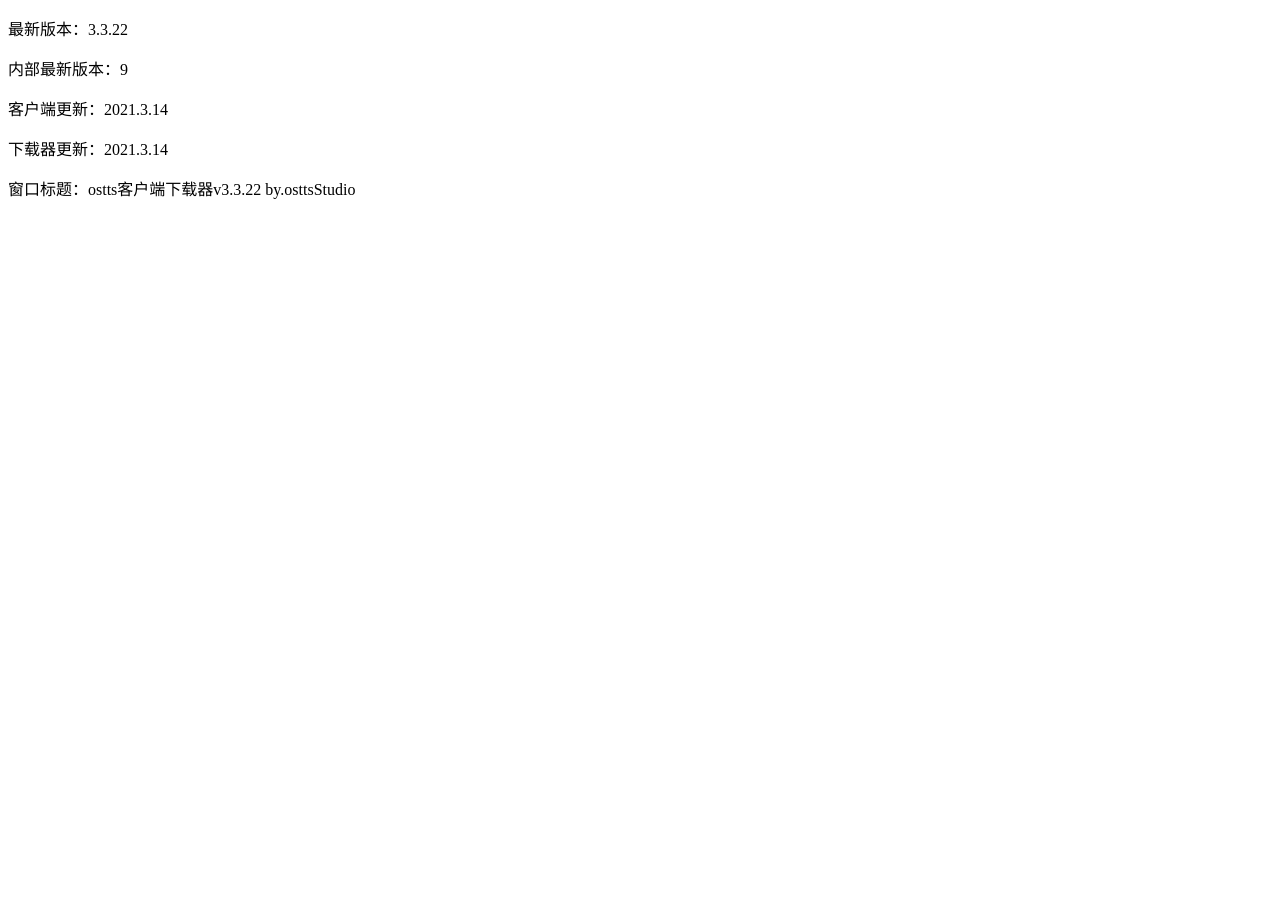
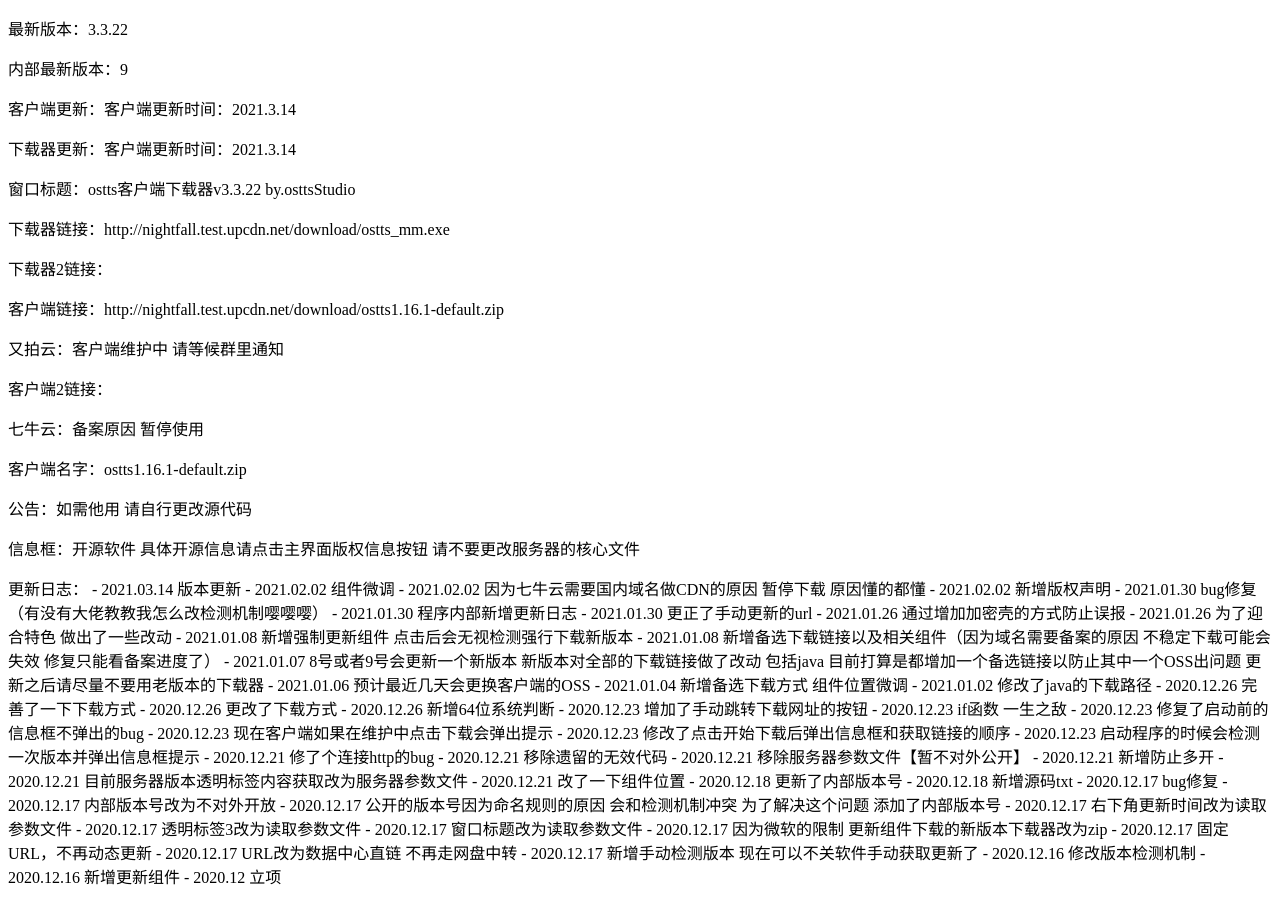
Before and after one commit to SHDocter/bili_6bug, a plain HTML site: page mmconfig.html in a window 1280 px wide. Before the commit the page ends 800 px from the top, so only its background shows below. Drawn offline with Linux system fonts and the light colour scheme.

Commit message:
Update mmconfig.html

```diff
--- a/mmconfig.html
+++ b/mmconfig.html
@@ -10,6 +10,63 @@
 <body>
 <p>最新版本：3.3.22</p>
 <p>内部最新版本：9</p>
-<p>客户端更新：2021.3.14</p>
-<p>下载器更新：2021.3.14</p>
+<p>客户端更新：客户端更新时间：2021.3.14</p>
+<p>下载器更新：客户端更新时间：2021.3.14</p>
 <p>窗口标题：ostts客户端下载器v3.3.22 by.osttsStudio</p>
+<p>下载器链接：http://nightfall.test.upcdn.net/download/ostts_mm.exe</p>
+<p>下载器2链接：</p>
+<p>客户端链接：http://nightfall.test.upcdn.net/download/ostts1.16.1-default.zip</p>
+<p>又拍云：客户端维护中 请等候群里通知</p>
+<p>客户端2链接：</p>
+<p>七牛云：备案原因 暂停使用</p>
+<p>客户端名字：ostts1.16.1-default.zip</p>
+<p>公告：如需他用 请自行更改源代码</p>
+<p>信息框：开源软件 具体开源信息请点击主界面版权信息按钮 请不要更改服务器的核心文件</p>
+<p>更新日志：
+
+    - 2021.03.14 版本更新
+    - 2021.02.02 组件微调
+    - 2021.02.02 因为七牛云需要国内域名做CDN的原因 暂停下载 原因懂的都懂
+    - 2021.02.02 新增版权声明
+    - 2021.01.30 bug修复（有没有大佬教教我怎么改检测机制嘤嘤嘤）
+    - 2021.01.30 程序内部新增更新日志
+    - 2021.01.30 更正了手动更新的url
+    - 2021.01.26 通过增加加密壳的方式防止误报
+    - 2021.01.26 为了迎合特色 做出了一些改动
+    - 2021.01.08 新增强制更新组件 点击后会无视检测强行下载新版本
+    - 2021.01.08 新增备选下载链接以及相关组件（因为域名需要备案的原因 不稳定下载可能会失效 修复只能看备案进度了）
+    - 2021.01.07 8号或者9号会更新一个新版本 新版本对全部的下载链接做了改动 包括java 目前打算是都增加一个备选链接以防止其中一个OSS出问题 更新之后请尽量不要用老版本的下载器
+    - 2021.01.06 预计最近几天会更换客户端的OSS
+    - 2021.01.04 新增备选下载方式 组件位置微调
+    - 2021.01.02 修改了java的下载路径
+    - 2020.12.26 完善了一下下载方式
+    - 2020.12.26 更改了下载方式
+    - 2020.12.26 新增64位系统判断
+    - 2020.12.23 增加了手动跳转下载网址的按钮
+    - 2020.12.23 if函数 一生之敌
+    - 2020.12.23 修复了启动前的信息框不弹出的bug
+    - 2020.12.23 现在客户端如果在维护中点击下载会弹出提示
+    - 2020.12.23 修改了点击开始下载后弹出信息框和获取链接的顺序
+    - 2020.12.23 启动程序的时候会检测一次版本并弹出信息框提示
+    - 2020.12.21 修了个连接http的bug
+    - 2020.12.21 移除遗留的无效代码
+    - 2020.12.21 移除服务器参数文件【暂不对外公开】
+    - 2020.12.21 新增防止多开
+    - 2020.12.21 目前服务器版本透明标签内容获取改为服务器参数文件
+    - 2020.12.21 改了一下组件位置
+    - 2020.12.18 更新了内部版本号
+    - 2020.12.18 新增源码txt
+    - 2020.12.17 bug修复
+    - 2020.12.17 内部版本号改为不对外开放
+    - 2020.12.17 公开的版本号因为命名规则的原因 会和检测机制冲突 为了解决这个问题 添加了内部版本号
+    - 2020.12.17 右下角更新时间改为读取参数文件
+    - 2020.12.17 透明标签3改为读取参数文件
+    - 2020.12.17 窗口标题改为读取参数文件
+    - 2020.12.17 因为微软的限制 更新组件下载的新版本下载器改为zip
+    - 2020.12.17 固定URL，不再动态更新
+    - 2020.12.17 URL改为数据中心直链 不再走网盘中转
+    - 2020.12.17 新增手动检测版本 现在可以不关软件手动获取更新了
+    - 2020.12.16 修改版本检测机制
+    - 2020.12.16 新增更新组件
+    - 2020.12 立项
+</p>
```
